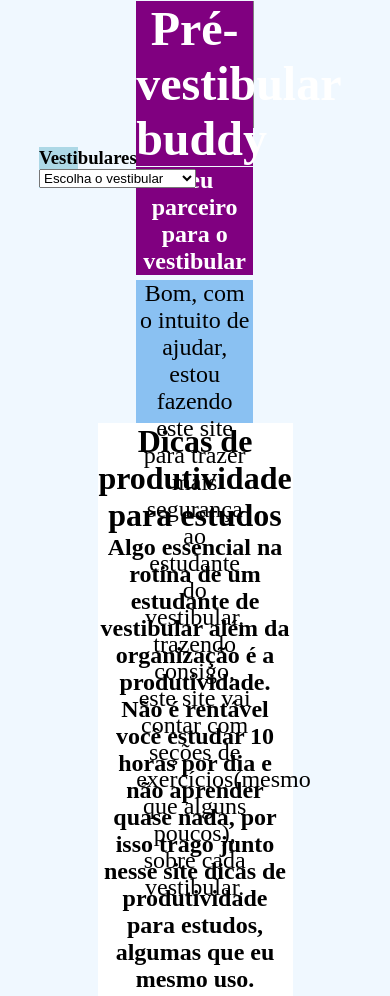
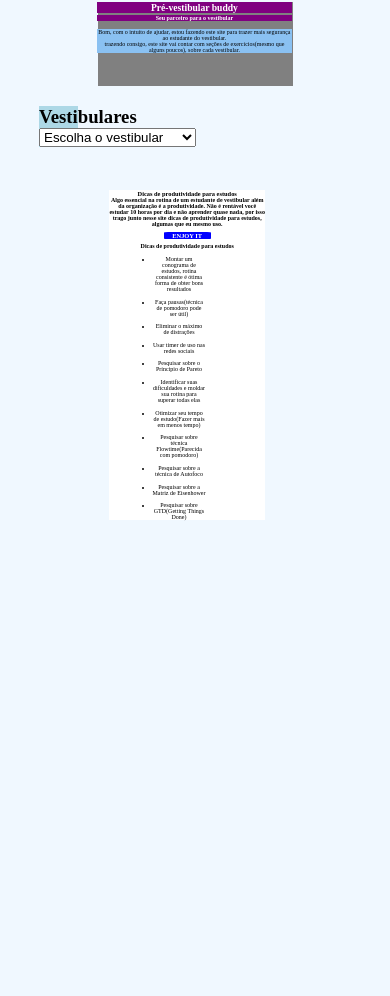
Before and after one commit to jpwf/pre-vestibular, a plain HTML site: page src/pages/index.html in a window 390 px wide. Shown: the top 996 px of the page. After the commit the page ends 846 px from the top, so only its background shows below. Drawn offline with Linux system fonts and the light colour scheme.

Commit message:
becoming more responsive

```diff
--- a/public/styles/pattern.css
+++ b/public/styles/pattern.css
@@ -8,3 +8,20 @@ html, body{
     background-color:aliceblue;
 
 }
+
+@media screen and (max-width:768px) {
+
+  .top{
+    width:50%;
+    height:20%;
+    font-size:20%;
+    margin-left:25%;
+  }
+  .content{
+    width:80%;
+    font-size:20%;
+    height:40%;
+    margin-left:8%;
+    margin-top:-60%;
+  }
+}
```
